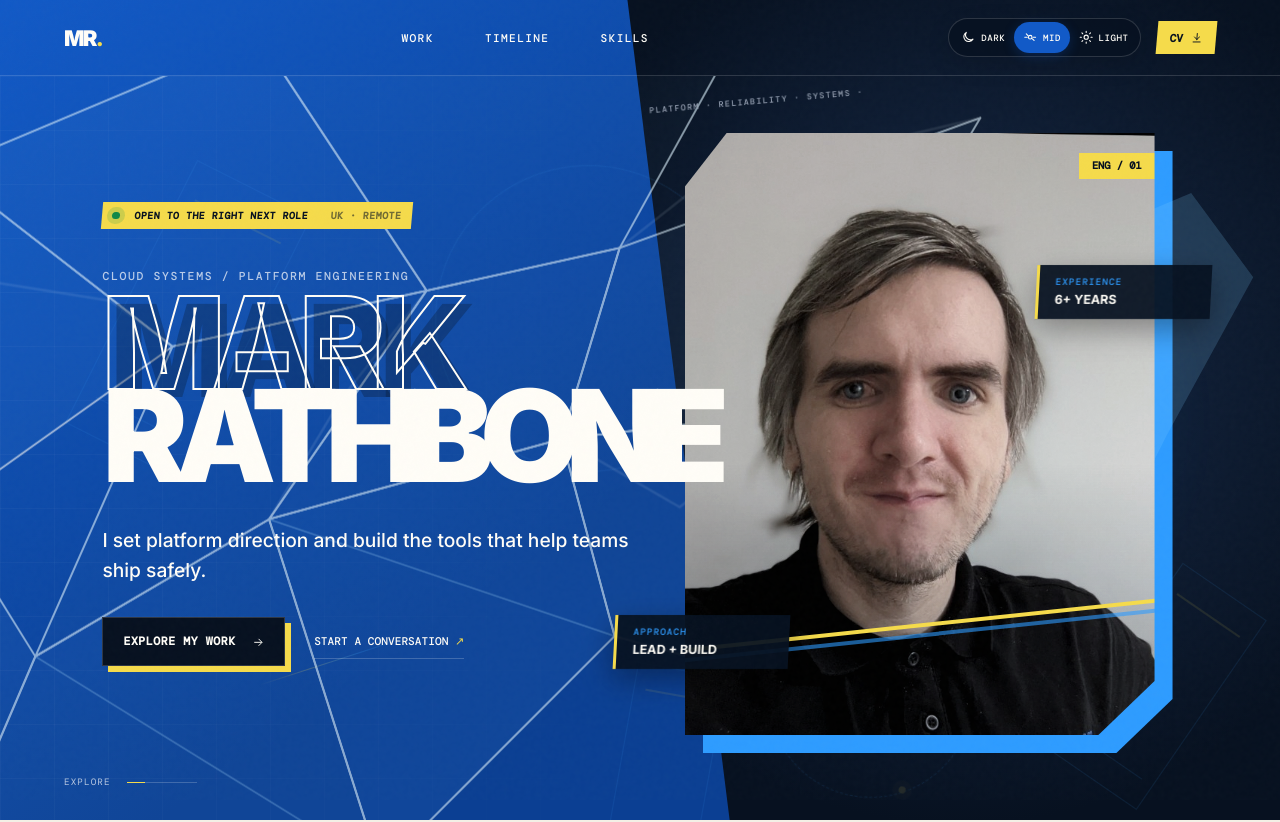
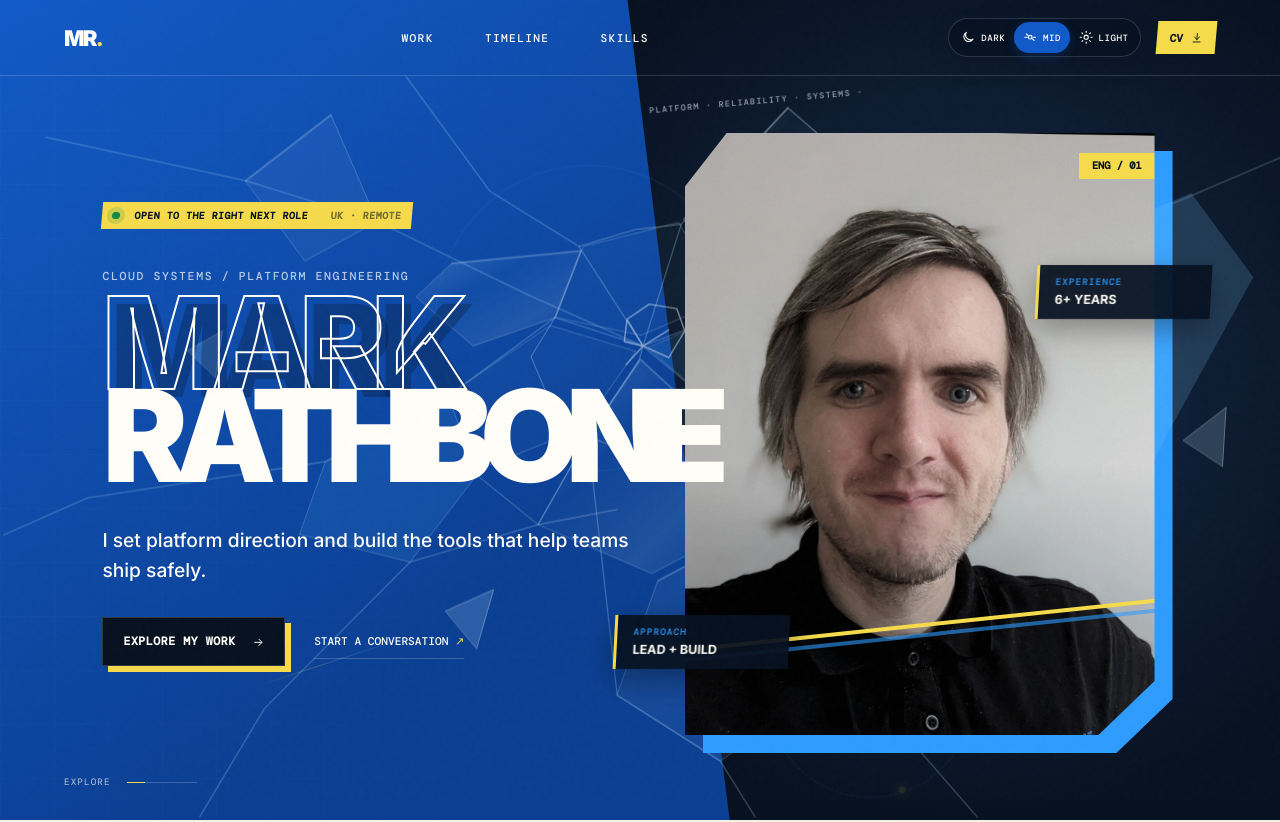
Before and after one commit to MarkRathbone/MarkRathbone.github.io, a React (Vite) app: page / in a window 1280 px wide. Shown: the top 822 px of the page. Built offline with nearby package versions, Linux system fonts and the light colour scheme; a web font is replaced by a local one.

Commit message:
fix(theme): refine cobalt glass and remove viewport seam

```diff
--- a/src/App.jsx
+++ b/src/App.jsx
@@ -184,21 +184,39 @@ function App({ cv }) {
             <i className="ambient-shard ambient-shard-three" />
           </div>
           <div className="hero-theme-art" aria-hidden="true">
-            <svg className="theme-glass" viewBox="0 0 1200 820" preserveAspectRatio="xMidYMid slice">
-              <g className="glass-facets">
-                <polygon points="0,130 310,0 475,250 225,305" />
-                <polygon points="310,0 780,0 665,208 475,250" />
-                <polygon points="475,250 665,208 608,396 320,475" />
-                <polygon points="0,130 225,305 0,465" />
-                <polygon points="225,305 475,250 320,475 90,610" />
-                <polygon points="665,208 1020,80 850,368 608,396" />
-                <polygon points="608,396 850,368 930,665 660,590" />
-                <polygon points="320,475 608,396 660,590 430,820" />
-                <polygon points="0,465 90,610 0,820" />
-                <polygon points="90,610 320,475 430,820 0,820" />
+            <svg className="theme-glass" viewBox="0 0 1440 900" preserveAspectRatio="xMidYMid slice">
+              <defs>
+                <linearGradient id="glass-sheen" x1="0%" y1="0%" x2="100%" y2="100%">
+                  <stop offset="0%" stopColor="#f5fcff" stopOpacity=".27" />
+                  <stop offset="38%" stopColor="#9edaff" stopOpacity=".04" />
+                  <stop offset="70%" stopColor="#d9f4ff" stopOpacity=".14" />
+                  <stop offset="100%" stopColor="#64bfff" stopOpacity=".02" />
+                </linearGradient>
+              </defs>
+              <g className="glass-shards">
+                <path className="glass-shard-bright" d="M505 245 650 231 621 306 529 338 465 283Z" />
+                <path d="M653 226 760 199 811 286 718 326 622 306Z" />
+                <path className="glass-shard-bright" d="M766 195 883 70 943 122 813 283Z" />
+                <path d="M824 298 1005 280 955 433 807 411 726 340Z" />
+                <path d="M616 315 712 344 651 431 537 476 508 389Z" />
+                <path className="glass-shard-bright" d="M658 440 717 353 793 423 839 537 730 594 602 539Z" />
+                <path d="M737 602 845 545 951 701 807 805 691 731Z" />
+                <path d="M363 468 502 397 533 483 458 581 334 550Z" />
+                <path d="M273 152 369 78 421 198 340 242Z" />
+                <path d="M1094 150 1240 103 1196 271 1048 301Z" />
+                <path d="M1079 629 1207 580 1285 707 1134 786Z" />
               </g>
-              <path className="glass-cracks" d="M0 130 310 0 475 250 225 305 0 130ZM310 0 780 0 665 208 475 250M475 250 320 475 90 610 0 465M225 305 90 610M475 250 665 208 608 396 320 475M665 208 1020 80 850 368 608 396 660 590 430 820M608 396 850 368 930 665 660 590 320 475 430 820M0 465 0 820 90 610 430 820" />
-              <path className="glass-flashes" d="M475 250 390 358 320 475M665 208 745 145 1020 80M608 396 724 463 850 368M225 305 164 260 0 234" />
+              <path className="glass-fractures" d="M720 338 648 226 548 164 406 -30M720 338 763 201 883 70 943 122M720 338 825 298 1005 280 1196 229 1470 112M720 338 807 411 839 537 951 701 1150 930M720 338 716 353 658 440 602 539 458 581 294 746 184 930M720 338 621 306 508 389 363 468 95 509 -30 564M720 338 594 282 421 198 273 152 48 103M658 440 691 731 807 805 885 930" />
+              <path className="glass-impact" d="m720 338-21-5 3-25 25-17 31 5 9 25-18 30-29-13Zm0 0-19 21m19-21 29-18m-29 18-18-30" />
+              <path className="glass-ring" d="M648 226 711 207 763 201M811 286 835 329 807 411M793 423 730 467 658 440M621 306 594 350 616 402M533 483 602 539 691 522M951 701 1064 650 1079 629" />
+              <path className="glass-glints" d="M505 245 650 231 621 306M766 195 883 70M824 298 1005 280 955 433M658 440 717 353 793 423M737 602 845 545M273 152 369 78M1094 150 1240 103" />
+              <g className="glass-splinters">
+                <path d="m1013 170 45-68 5 84Z" />
+                <path d="m1012 535 30-65 38 79Z" />
+                <path d="m498 636 54-24-19 66Z" />
+                <path d="m1328 444 48-37-4 66Z" />
+                <path d="m208 343 39-22-8 52Z" />
+              </g>
             </svg>
             <span className="theme-sun" />
             <svg className="theme-waves" viewBox="0 0 900 260" preserveAspectRatio="none">
--- a/src/styles.css
+++ b/src/styles.css
@@ -157,13 +157,17 @@ svg { width: 1.1em; fill: none; stroke: currentColor; stroke-width: 1.8; stroke-
 .ambient-comet-one { left: 18%; bottom: 19%; animation: ambient-comet 13s ease-in-out infinite; }
 .ambient-comet-two { right: 13%; top: 27%; animation: ambient-comet 16s 3s ease-in-out infinite reverse; }
 .hero-theme-art { position: absolute; inset: 76px 0 0; z-index: -1; overflow: hidden; pointer-events: none; }
-.theme-glass { position: absolute; left: -4%; top: -5%; width: min(94vw, 1360px); height: 112%; opacity: .62; animation: glass-drift 20s ease-in-out infinite alternate; }
-.glass-facets polygon { fill: rgba(161, 218, 255, .07); }
-.glass-facets polygon:nth-child(3n + 2) { fill: rgba(194, 233, 255, .035); }
-.glass-facets polygon:nth-child(4n) { fill: rgba(93, 182, 255, .11); }
-.glass-cracks, .glass-flashes { fill: none; vector-effect: non-scaling-stroke; }
-.glass-cracks { stroke: rgba(169, 221, 255, .5); stroke-width: 1.5; }
-.glass-flashes { stroke: rgba(235, 249, 255, .7); stroke-width: 2.5; animation: glass-glint 7s ease-in-out infinite alternate; }
+.theme-glass { position: absolute; inset: 0; width: 100%; height: 100%; opacity: .78; animation: glass-drift 20s ease-in-out infinite alternate; }
+.glass-shards path { fill: rgba(188, 230, 255, .08); stroke: rgba(219, 243, 255, .3); stroke-width: 1; vector-effect: non-scaling-stroke; }
+.glass-shards path:nth-child(3n + 2) { fill: rgba(204, 237, 255, .035); }
+.glass-shards path:nth-child(4n) { fill: rgba(86, 186, 255, .14); }
+.glass-shards path.glass-shard-bright { fill: url(#glass-sheen); }
+.glass-fractures, .glass-impact, .glass-ring, .glass-glints { fill: none; vector-effect: non-scaling-stroke; }
+.glass-fractures { stroke: rgba(187, 231, 255, .35); stroke-width: 1.3; }
+.glass-impact { stroke: rgba(240, 250, 255, .62); stroke-width: 1.4; }
+.glass-ring { stroke: rgba(231, 247, 255, .42); stroke-width: 1; }
+.glass-glints { stroke: rgba(244, 252, 255, .76); stroke-width: 2; animation: glass-glint 7s ease-in-out infinite alternate; }
+.glass-splinters path { fill: rgba(194, 232, 255, .24); stroke: rgba(244, 252, 255, .48); stroke-width: 1; }
 .theme-sun, .theme-waves, .theme-cut, .arcana-deck { display: none; }
 .skip-link { position: fixed; left: 1rem; top: -5rem; z-index: 100; padding: .75rem 1rem; background: var(--yellow); color: var(--ink); font-weight: 800; }
 .skip-link:focus { top: 1rem; }
@@ -226,6 +230,8 @@ svg { width: 1.1em; fill: none; stroke: currentColor; stroke-width: 1.8; stroke-
 
 /* Three original, CSS/SVG-only visual treatments. Motion is slow and optional. */
 :root[data-theme="mid"] .hero-visual::after { content: ""; position: absolute; z-index: -1; width: 44%; height: 56%; right: -21%; top: 10%; background: rgba(128, 206, 255, .18); clip-path: polygon(0 18%, 70% 0, 100% 25%, 58% 72%, 35% 100%, 12% 62%); }
+:root[data-theme="mid"] .ambient-shard { display: none; }
+:root[data-theme="mid"] .hero-grid { opacity: .12; }
 :root[data-theme="mid"] .career-arc::before { clip-path: polygon(6% 0, 75% 7%, 100% 27%, 57% 51%, 93% 77%, 25% 100%, 0 65%); }
 :root[data-theme="mid"] .work-card { background-image: linear-gradient(140deg, transparent 73%, rgba(167, 226, 255, .1) 73.2%, transparent 74%), linear-gradient(25deg, transparent 83%, rgba(167, 226, 255, .06) 83.2%, transparent 84%); }
 :root[data-theme="mid"] .work-card::after { width: 30px; height: 34px; border: 0; background: rgba(178, 229, 255, .65); clip-path: polygon(0 0, 100% 15%, 48% 100%); opacity: .7; }
@@ -479,7 +485,7 @@ body, .manifesto, .career-arc, .work, .experience, .skills, .contact, footer, .w
   .hero-grid { inset: 76px 0 40%; }
   .hero h1 { font-size: min(17vw, 4.6rem); line-height: .82; letter-spacing: -.085em; }
   .hero-visual { width: min(82vw, 380px); align-self: center; }
-  .theme-glass { left: -30%; top: -3%; width: 160%; opacity: .38; }
+  .theme-glass { opacity: .5; }
   :root[data-theme="light"] .theme-sun { right: -38%; top: 39%; width: 108vw; }
   :root[data-theme="light"] .theme-waves { left: -18%; bottom: 2%; width: 130%; opacity: .45; }
   :root[data-theme="light"] .arcana-deck { right: -9%; top: 40%; width: 42%; }
```
